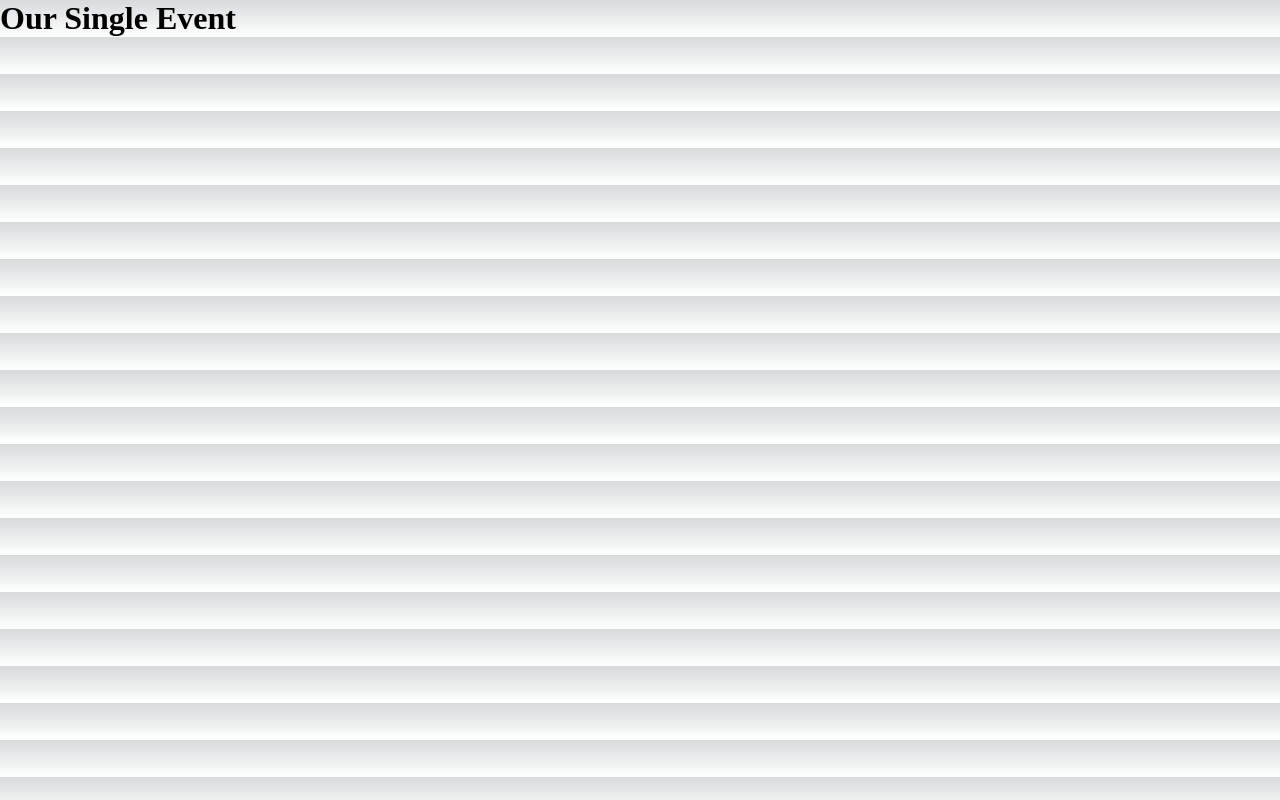
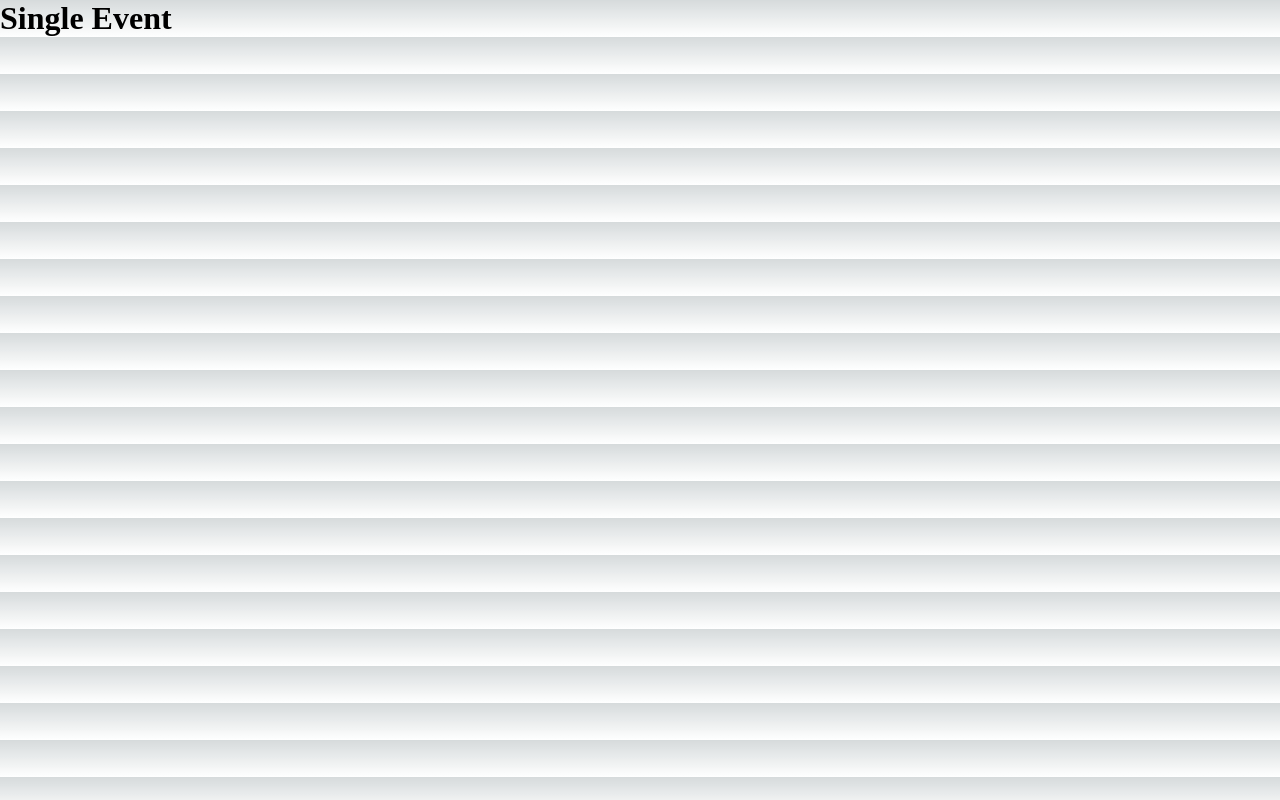
Before and after one commit to CourtneyODonnell/events_app, a Next.js app: page /events/1/1 in a window 1280 px wide. Built offline with nearby package versions, Linux system fonts and the light colour scheme.

Commit message:
event categories

```diff
--- a/src/pages/events/[cat]/[id].js
+++ b/src/pages/events/[cat]/[id].js
@@ -1,5 +1,5 @@
-const Page = () => {
-  return <h1>Our Single Event</h1>
+const EventPage = () => {
+  return <h1>Single Event</h1>
 };
 
-export default Page;
+export default EventPage;
```
Also changed, not shown: src/pages/events/index.js (+12 -28 lines), src/pages/events/[cat]/index.js (line endings or trailing spaces).
